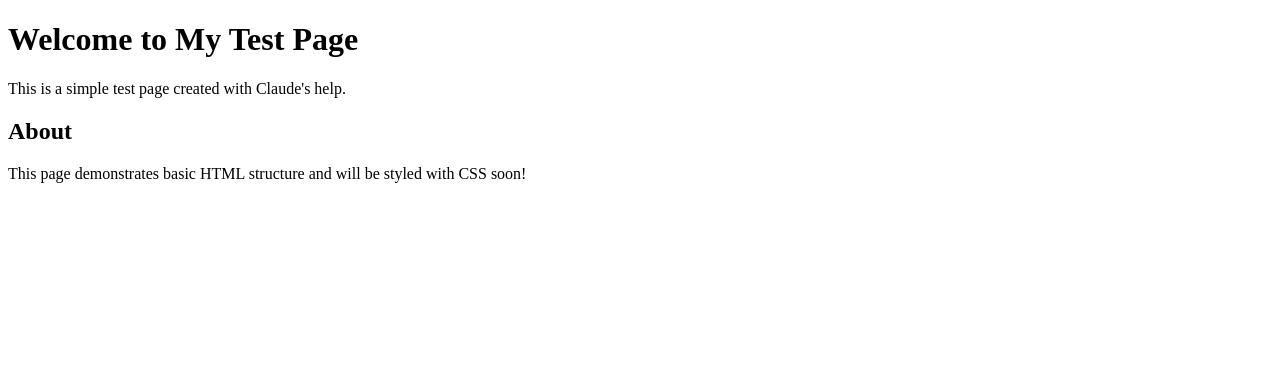
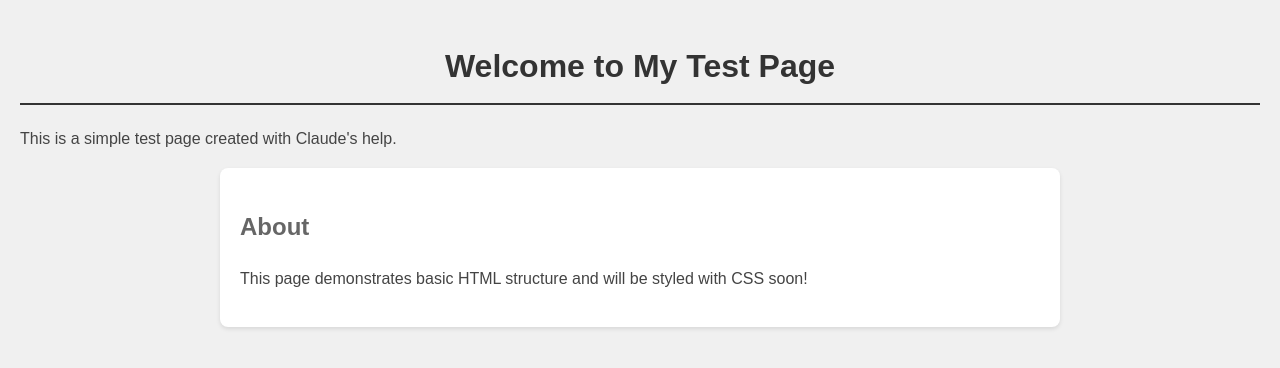
Before and after one commit to joeyaliano/claude-test, a plain HTML site: page index.html in a window 1280 px wide. Drawn offline with Linux system fonts and the light colour scheme.

Commit message:
Add CSS styling

```diff
--- a/index.html
+++ b/index.html
@@ -4,6 +4,7 @@
     <meta charset="UTF-8">
     <meta name="viewport" content="width=device-width, initial-scale=1.0">
     <title>Welcome to Claude Test</title>
+    <link rel="stylesheet" href="styles.css">
 </head>
 <body>
     <h1>Welcome to My Test Page</h1>
--- /dev/null
+++ b/styles.css
@@ -0,0 +1,31 @@
+body {
+    font-family: Arial, sans-serif;
+    line-height: 1.6;
+    margin: 0;
+    padding: 20px;
+    background-color: #f0f0f0;
+}
+
+h1 {
+    color: #333;
+    text-align: center;
+    border-bottom: 2px solid #333;
+    padding-bottom: 10px;
+}
+
+.content {
+    max-width: 800px;
+    margin: 0 auto;
+    background-color: white;
+    padding: 20px;
+    border-radius: 8px;
+    box-shadow: 0 2px 4px rgba(0,0,0,0.1);
+}
+
+h2 {
+    color: #666;
+}
+
+p {
+    color: #444;
+}
```
